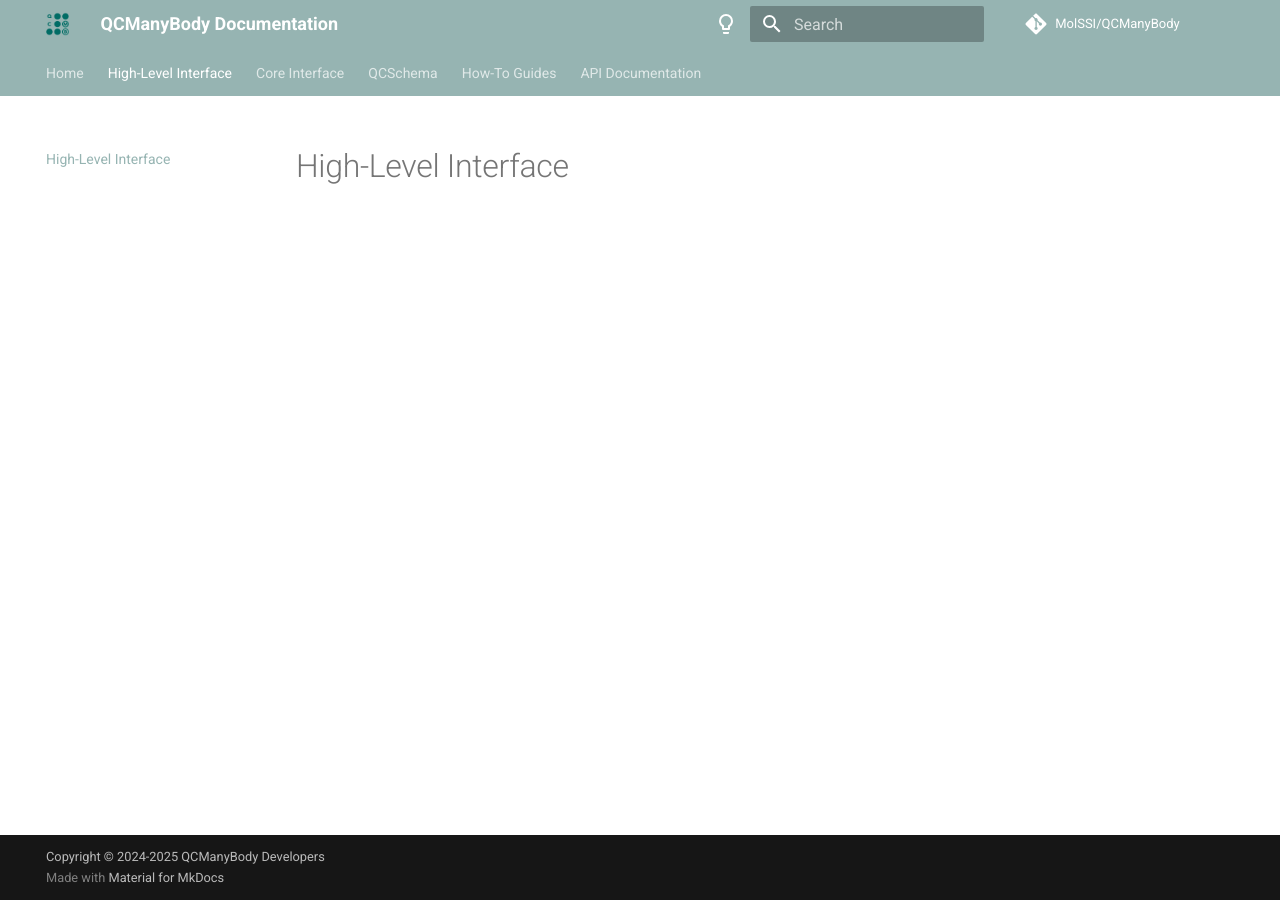
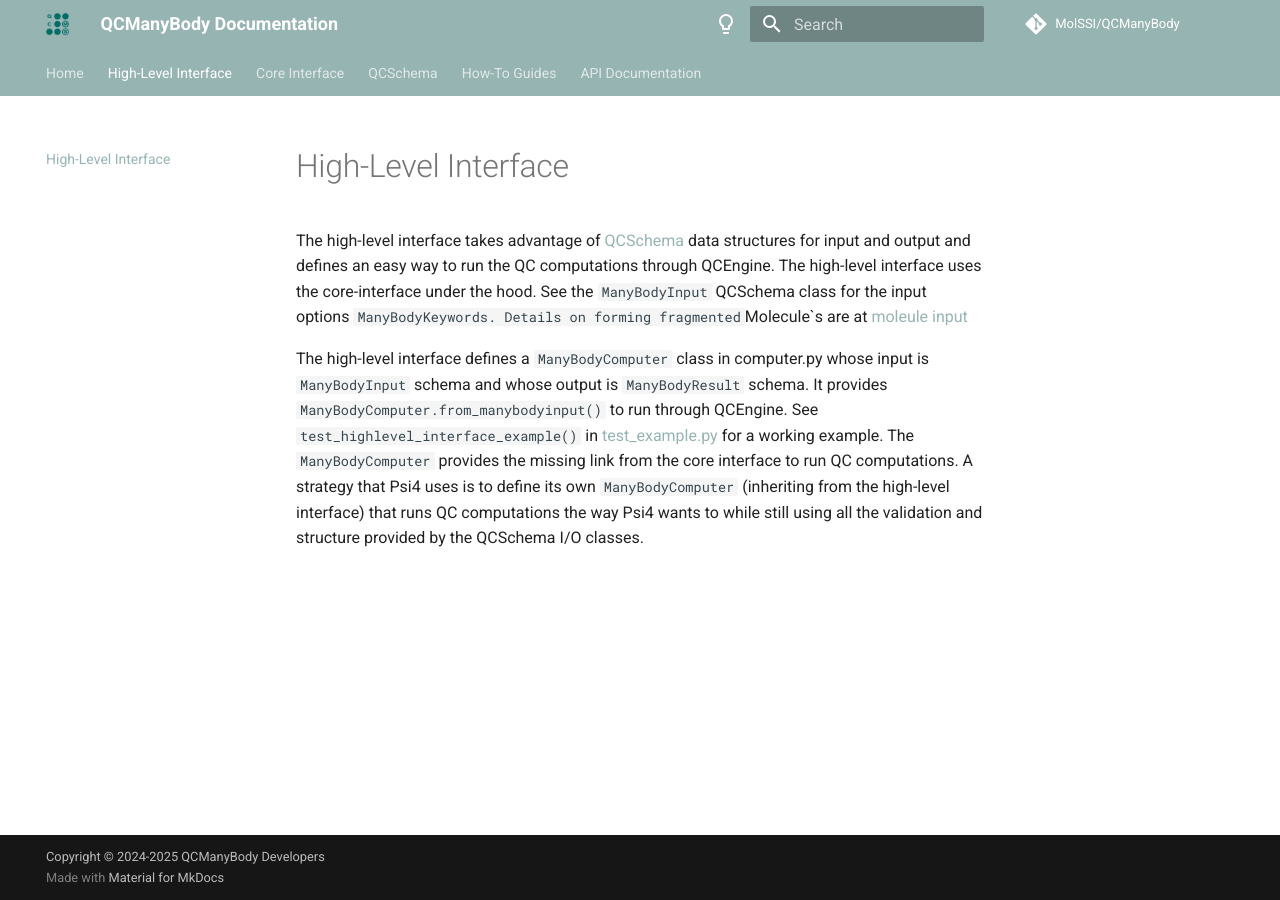
Before and after one commit to MolSSI/QCManyBody, an MkDocs documentation site: the page built from docs/high-level-interface.md, in a window 1280 px wide. Built offline with MkDocs 1.6.1 and Material for MkDocs 9.7.7, drawn with Linux system fonts in a browser that asks for light colours; comment, search, counter and statistics services are not loaded.

Commit message:
fill in high-level docs

```diff
--- a/docs/high-level-interface.md
+++ b/docs/high-level-interface.md
@@ -1 +1,23 @@
 # High-Level Interface
+
+The high-level interface takes advantage of [QCSchema](qcschema.md)
+data structures for input and output and defines an easy way to run
+the QC computations through QCEngine.
+The high-level interface uses the core-interface under the hood.
+See the `ManyBodyInput` QCSchema class for the input options `ManyBodyKeywords.
+Details on forming fragmented `Molecule`s are at
+[moleule input](keywords.md#molecule)
+
+The high-level interface defines a `ManyBodyComputer` class in
+computer.py whose input is `ManyBodyInput` schema and whose output is
+`ManyBodyResult` schema.
+It provides `ManyBodyComputer.from_manybodyinput()` to run through
+QCEngine.
+See `test_highlevel_interface_example()` in
+[test_example.py](https://github.com/MolSSI/QCManyBody/blob/main/qcmanybody/tests/test_examples.py)
+for a working example.
+The `ManyBodyComputer` provides the missing link from the core interface
+to run QC computations. A strategy that Psi4 uses is to define its own
+`ManyBodyComputer` (inheriting from the high-level interface) that
+runs QC computations the way Psi4 wants to while still using all the
+validation and structure provided by the QCSchema I/O classes.
```
